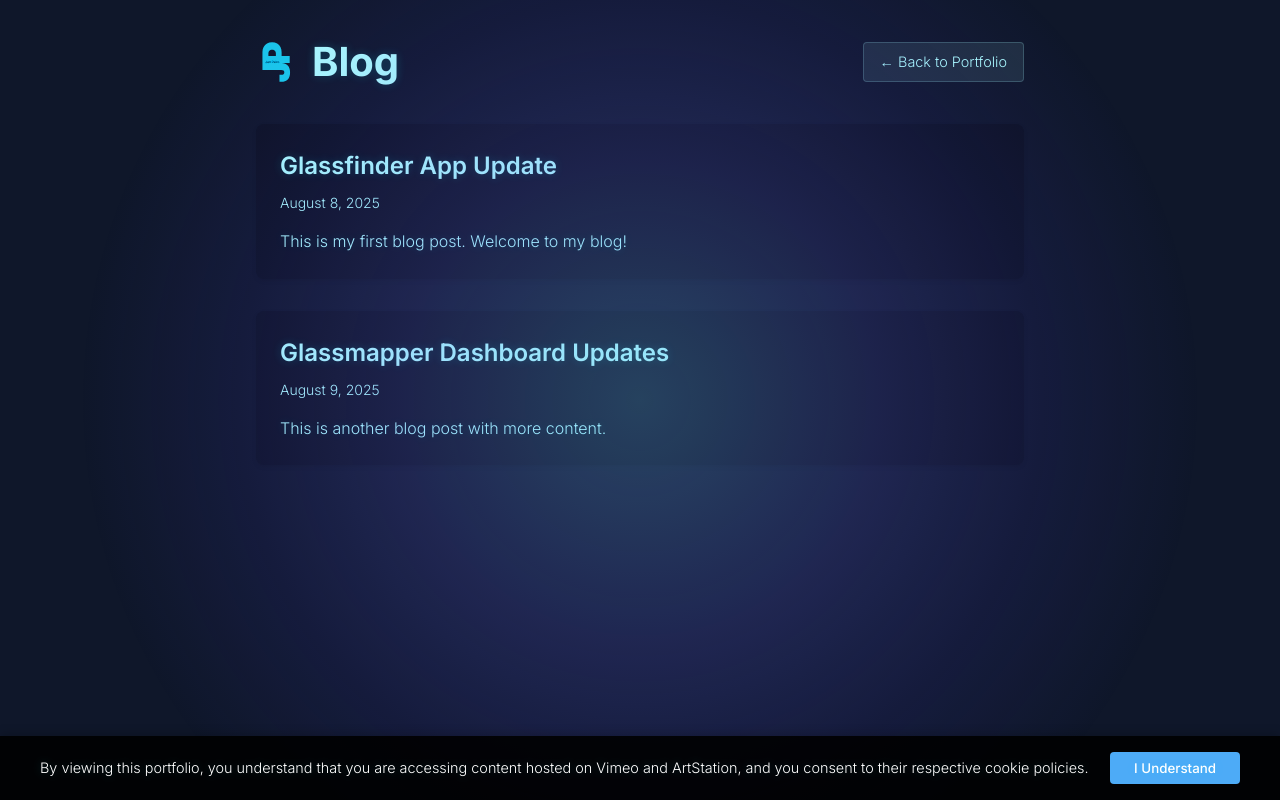
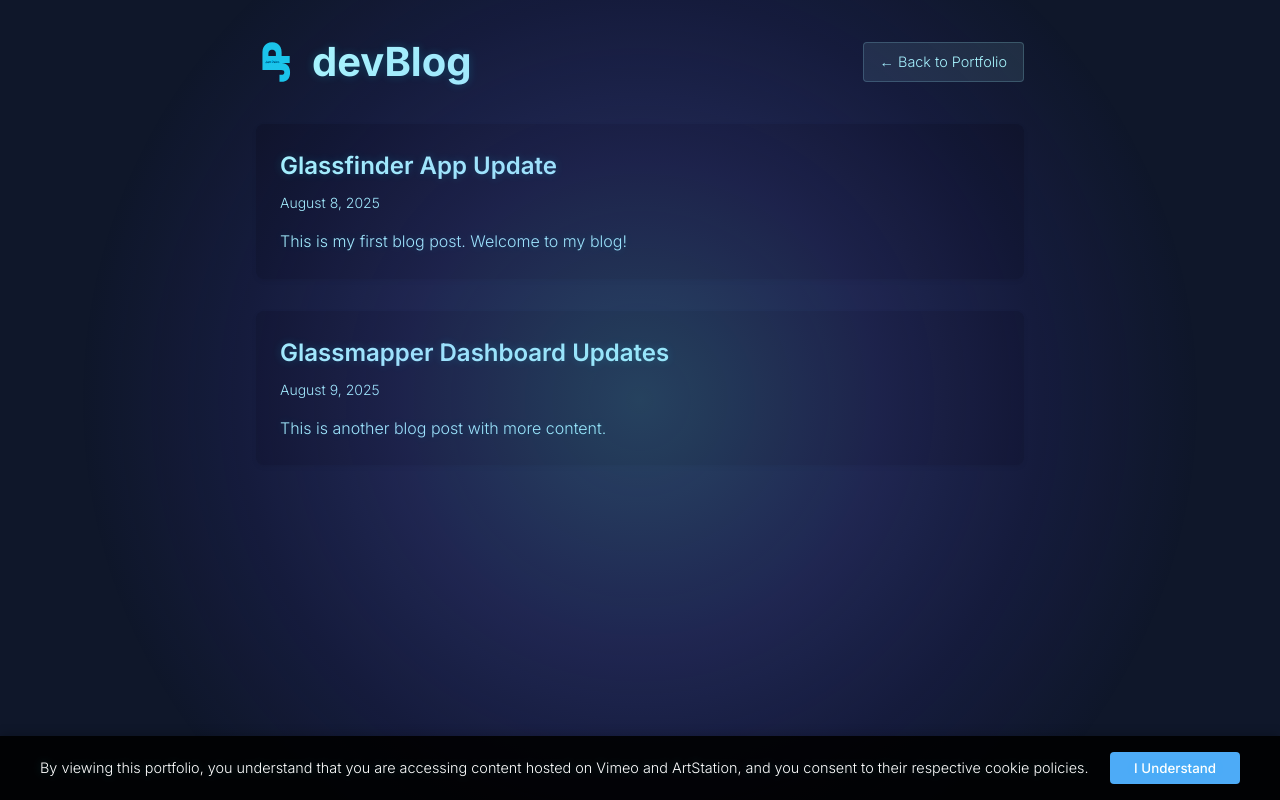
Before and after one commit to JOPL11/jpl3, a Next.js app: page /blog in a window 1280 px wide. Built offline with nearby package versions, Linux system fonts and the light colour scheme.

Commit message:
add legacy project

```diff
--- a/app/blog/page.js
+++ b/app/blog/page.js
@@ -35,7 +35,7 @@ export default function BlogPage() {
               height={40}
               className={styles.logo}
             />
-            <h1 className={styles.title}>Blog</h1>
+            <h1 className={styles.title}>devBlog</h1>
           </div>
           <Link href="/" className={styles.backButton}>
             ← Back to Portfolio
```
Also changed, not shown: app/page.js (+4 -4 lines).
